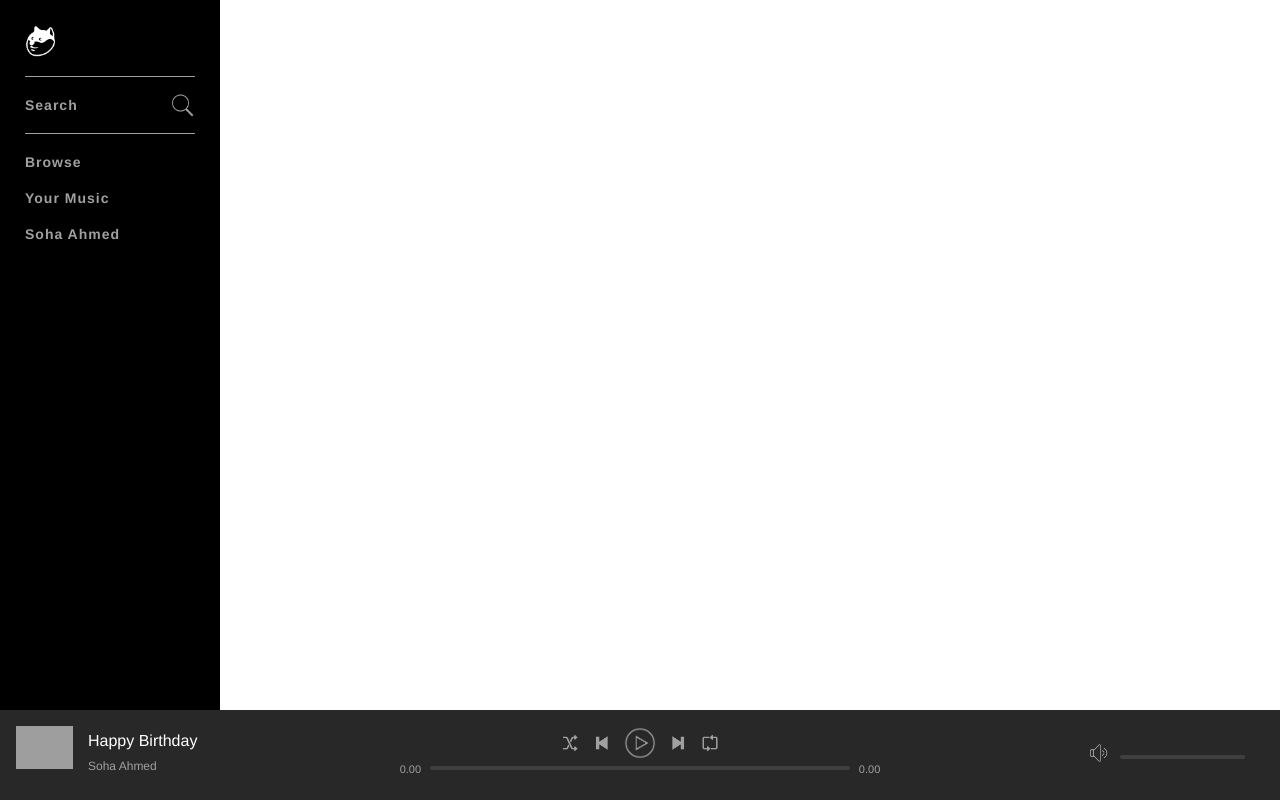
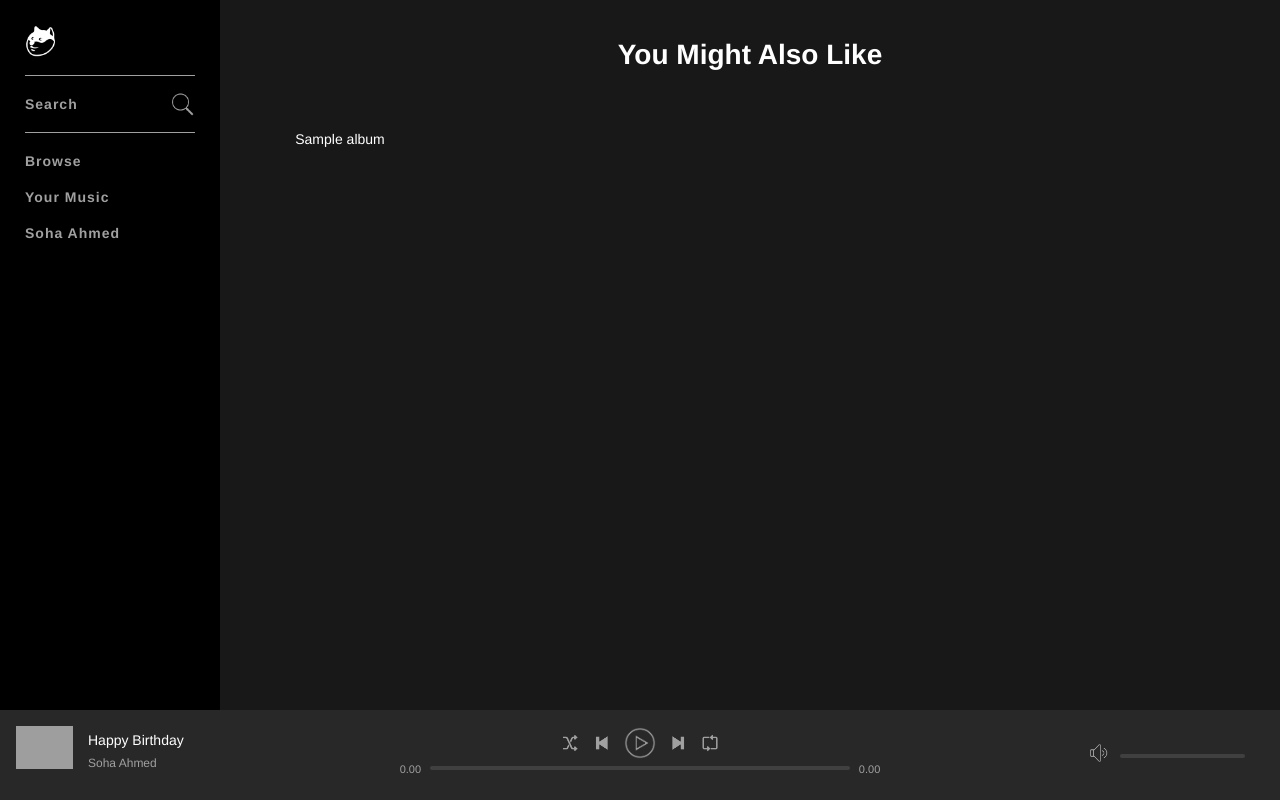
Before and after one commit to Ashenn1/MusicWebApp-Slotify, a PHP site: page / in a window 1280 px wide. Run offline with PHP 8.4, Linux system fonts and the light colour scheme; the visitor is signed in with stand-in values (Sample User, id 1); tables that the repository leaves empty or names only in its code hold one stand-in row (values such as "Sample post"); data that the repository does not hold is empty; grey boxes are pictures that could not be loaded.

Commit message:
Music you might like page done

```diff
--- a/Assets/css/style.css
+++ b/Assets/css/style.css
@@ -7,7 +7,12 @@
 *{
 	font-family: "Helvetica Neue", Helvetica, Arial, sans-serif;
 	color: #fff
+}
 
+body{
+	background-color: #181818;
+    font-size: 14px;
+    min-width: 720px;
 }
 
 #nowPlayingBarContainer{
@@ -204,3 +209,45 @@
     top: 6px;
     width: 25px
 }
+
+#mainViewContainer{
+	margin-left: 220px;
+    padding-bottom: 90px;
+    width: calc(100% - 220px);
+}
+
+#mainContent{
+	padding: 0 20px;
+	overflow:hidden;
+}
+
+.pageHeadingBig{
+	padding: 20px;
+    text-align: center;
+}
+
+.gridViewItem{
+	display:inline-block;
+	margin-right: 20px;
+	width:29%;
+	max-width: 200px;
+	min-width:150px;
+	margin-bottom: 20px;
+}
+
+.gridViewItem img {
+	width:100%;
+}
+
+.gridViewInfo{
+	font-weight: 300;
+    text-align: center;
+    padding: 5px 0;
+    text-overflow: ellipsis;
+    overflow: hidden;
+    white-space: nowrap;
+}
+
+.gridViewItem a{
+	text-decoration: none;
+}
--- /dev/null
+++ b/Includes/footer.php
@@ -0,0 +1,13 @@
+				</div>
+
+			</div>
+
+		</div>
+
+		<?php include("Includes/nowPlayingBarContainer.php"); ?>
+
+	</div>
+
+
+</body>
+</html>
--- /dev/null
+++ b/Includes/header.php
@@ -0,0 +1,28 @@
+
+<?php
+	include("Includes/config.php");
+	if(isset($_SESSION["userLoggedIn"]))
+	{
+		$userLoggedIn = $_SESSION["userLoggedIn"];
+	}
+	else
+		header("Location: register.php");
+?>
+
+<!DOCTYPE html>
+<html>
+<head>
+	<title>Welcome to Slotify</title>
+	<link rel="stylesheet" type="text/css" href="Assets/css/style.css">
+</head>
+<body>
+
+	<div id="mainContainer">
+
+		<div id="topContainer">
+
+			<?php include("Includes/navBarContainer.php"); ?>
+
+			<div id="mainViewContainer">
+
+				<div id="mainContent">
--- a/index.php
+++ b/index.php
@@ -1,34 +1,30 @@
 
-<?php
-	include("Includes/config.php");
-	if(isset($_SESSION["userLoggedIn"]))
-	{
-		$userLoggedIn = $_SESSION["userLoggedIn"];
-	}
-	else
-		header("Location: register.php");
-?>
+<?php include("Includes/header.php") ?>
 
-<!DOCTYPE html>
-<html>
-<head>
-	<title>Welcome to Slotify</title>
-	<link rel="stylesheet" type="text/css" href="Assets/css/style.css">
-</head>
-<body>
+<h1 class="pageHeadingBig">You Might Also Like</h1>
 
-	<div id="mainContainer">
+<div class="gridViewContainer">
 
-		<div id="topContainer">
+	<?php
+		$albumQuery = mysqli_query($con, "SELECT * FROM album ORDER BY RAND() LIMIT 4");
 
-			<?php include("Includes/navBarContainer.php"); ?>
+		while($row = mysqli_fetch_array($albumQuery)) {
 
-		</div>
+			echo "<div class='gridViewItem'>
+					<a href = 'album.php?id=".$row['id']."'>
 
-		<?php include("Includes/nowPlayingBarContainer.php"); ?>
+						<img src='" . $row['artworkPath'] . "'>
 
-	</div>
+						<div class='gridViewInfo'>"
+							. $row['title'] .
+						"</div>
 
+					</a>
+				</div>";
 
-</body>
-</html>
+		}
+	?>
+
+</div>
+
+<?php include("Includes/footer.php") ?>
```
